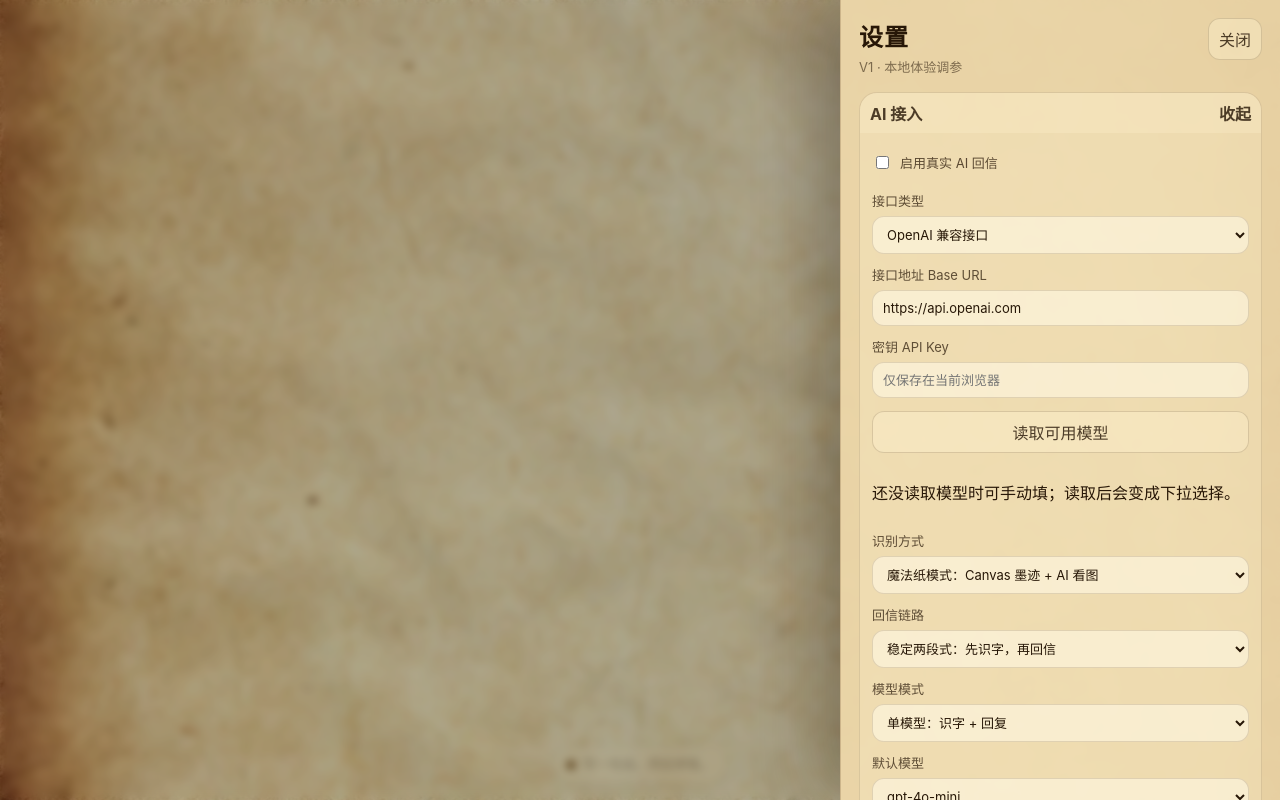
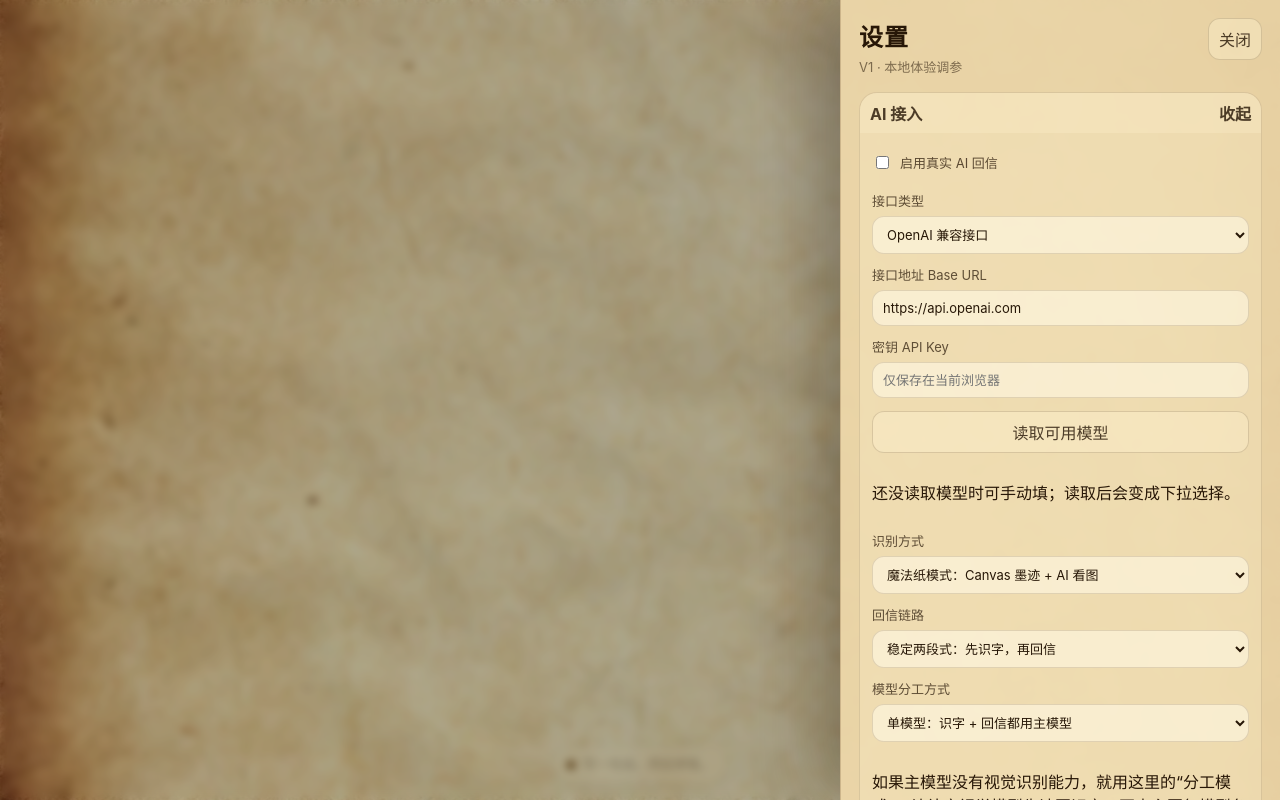
Before and after one commit to zhao1427928672-png/magic-diary-ipad, a React (Vite) app: page / in a window 1280 px wide. Both pictures are taken after a click on the button "打开设置". Built offline with nearby package versions, Linux system fonts and the light colour scheme; a web font is replaced by a local one.

Commit message:
refactor: clarify vision/reply model split labels

```diff
--- a/src/main.tsx
+++ b/src/main.tsx
@@ -2274,15 +2274,16 @@ function SettingsPanel({ settings, updateSettings, resetSettings, toggleSection,
               <option value="fast-single">快速单请求：图片直接回信</option>
             </select>
           </Field>
-          <Field label="模型模式">
+          <Field label="模型分工方式">
             <select value={settings.ai.modelMode} onChange={(e) => updateSettings((d) => { d.ai.modelMode = e.target.value as Settings['ai']['modelMode']; })}>
-              <option value="single">单模型：识字 + 回复</option>
-              <option value="split">高级：Vision / Reply 分开</option>
+              <option value="single">单模型：识字 + 回信都用主模型</option>
+              <option value="split">分工模式：补充视觉模型识字，主回复模型回信</option>
             </select>
           </Field>
-          <ModelPicker label="默认模型" value={settings.ai.model} options={modelOptions} fallback="gpt-4o-mini" onChange={(value) => updateSettings((d) => { d.ai.model = value; })} />
-          <ModelPicker label="识字模型 Vision" value={settings.ai.visionModel} options={modelOptions} fallback="可留空使用默认模型" allowEmpty onChange={(value) => updateSettings((d) => { d.ai.visionModel = value; })} />
-          <ModelPicker label="回信模型 Reply" value={settings.ai.replyModel} options={modelOptions} fallback="可留空使用默认模型" allowEmpty onChange={(value) => updateSettings((d) => { d.ai.replyModel = value; })} />
+          <p className="hint-text">如果主模型没有视觉识别能力，就用这里的“分工模式”：让补充视觉模型先读图识字，再由主回复模型负责真正回信。</p>
+          <ModelPicker label="主回复模型" value={settings.ai.model} options={modelOptions} fallback="gpt-4o-mini" onChange={(value) => updateSettings((d) => { d.ai.model = value; })} />
+          <ModelPicker label="补充视觉模型（先识字）" value={settings.ai.visionModel} options={modelOptions} fallback="可留空使用主回复模型" allowEmpty onChange={(value) => updateSettings((d) => { d.ai.visionModel = value; })} />
+          <ModelPicker label="补充回复模型（可留空）" value={settings.ai.replyModel} options={modelOptions} fallback="留空：使用主回复模型" allowEmpty onChange={(value) => updateSettings((d) => { d.ai.replyModel = value; })} />
           <Field label={`创造性 ${settings.ai.temperature.toFixed(2)}`}><input type="range" min="0" max="2" step="0.05" value={settings.ai.temperature} onChange={(e) => updateSettings((d) => { d.ai.temperature = Number(e.target.value); })} /></Field>
           <Field label={`最大输出 ${settings.ai.maxTokens}`}><input type="range" min="80" max="4000" step="20" value={settings.ai.maxTokens} onChange={(e) => updateSettings((d) => { d.ai.maxTokens = Number(e.target.value); })} /></Field>
           <Field label={`裁剪留白 ${settings.ai.visionImage.padding}px`}><input type="range" min="0" max="160" value={settings.ai.visionImage.padding} onChange={(e) => updateSettings((d) => { d.ai.visionImage.padding = Number(e.target.value); })} /></Field>
```
